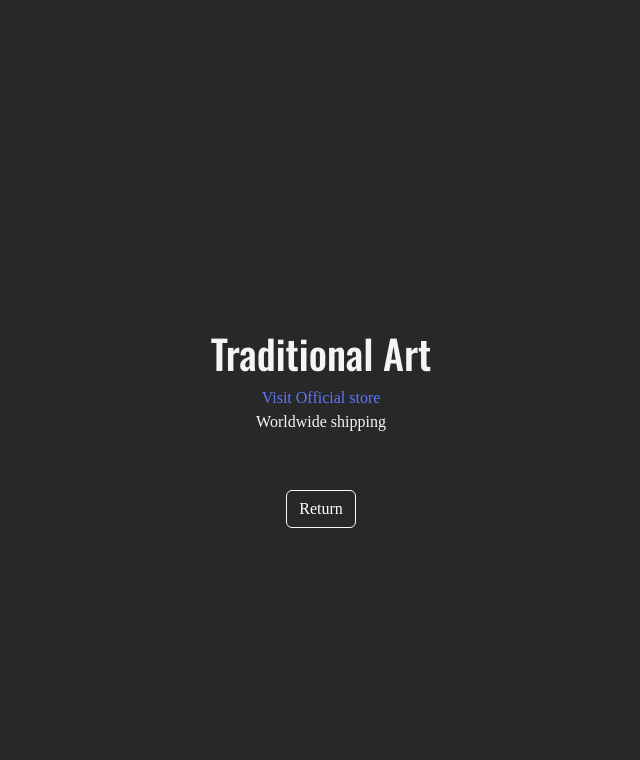
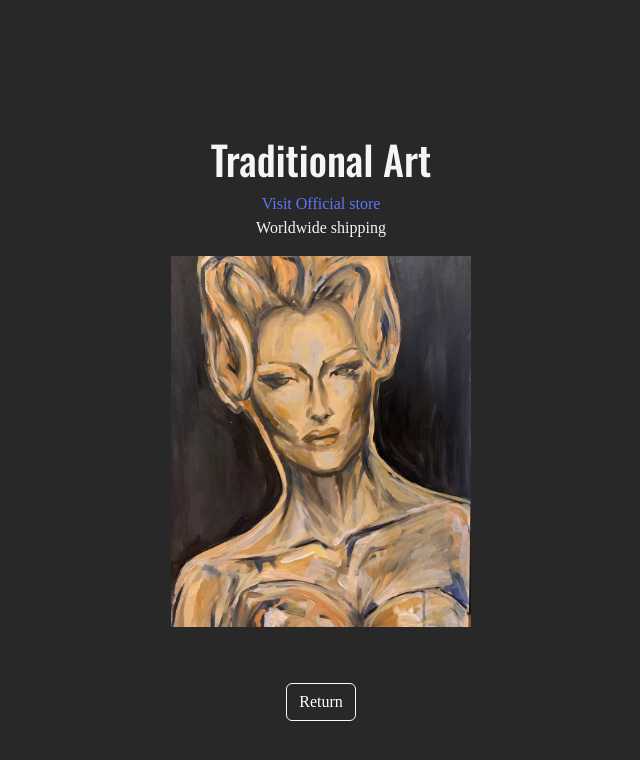
Before and after one commit to isidorae/art-portafolio, a React (Vite) app: page /#/traditional in a window 1280 px wide. Shown: the top 760 px of the page, without its empty margins (319-959 px from the left). Built offline with nearby package versions, Linux system fonts and the light colour scheme.

Commit message:
collections text + additional images traditional and prints

```diff
--- a/src/components/art/NftCollections.jsx
+++ b/src/components/art/NftCollections.jsx
@@ -6,6 +6,7 @@ import animamundi from "/public/animamundi.avif"
 import allart from "/public/allnfts.jpg"
 import muselux from "/public/muselux.avif"
 import nofantasy from "/public/no-fantasy-required.jpg"
+import Footer from "../Footer"
 
 export default function NftCollections() {
     return (
@@ -17,6 +18,7 @@ export default function NftCollections() {
                     </div>
             </section>
           <div className="d-flex flex-column mb-5">
+            <h2>Pick a Collection</h2>
             <section className="collection-container p-0 m-2">
                     <Link to="/nfts">
                         <div className="border-collections">
@@ -69,6 +71,9 @@ export default function NftCollections() {
                     </Link>
                 </section>
             </div>
+            <div className="mb-5 pb-5">
+            <Footer />
+            </div>
         </div>
         </>
     )
--- a/src/components/art/SpecificCollection.jsx
+++ b/src/components/art/SpecificCollection.jsx
@@ -33,7 +33,7 @@ export default function SpecificCollection({ collection }) {
     });
 
     return (
-        <div className="overflow-hidden">
+        <div className="vh-100">
             <section className="d-flex flex-row align-selft-start justify-content-start">
                 <div className="m-2">
                     <Button className="text-white" as={Link} to='/nft-collections' variant="outline-light">Return To Collections</Button>
--- a/src/components/traditional/PrintsStore.jsx
+++ b/src/components/traditional/PrintsStore.jsx
@@ -1,5 +1,6 @@
 import { Link } from "react-router-dom"
 import { Button } from "react-bootstrap"
+import hannibal from "/public/hannibal.jpg"
 
 export default function PrintsStore(){
     return(
@@ -13,6 +14,9 @@ export default function PrintsStore(){
                 </section>
                 <p>Worldwide shipping</p>
             </div>
+            <div>
+                <img src={hannibal} alt="say yes painting" className="img-fluid" width="300" height="auto"  />
+            </div>
             <section className="d-flex flex-row align-selft-center justify-content-center mt-5">
                         <div className="m-2">
                             <Button className="text-white" as={ Link } to='/' variant="outline-light">Return</Button>
--- a/src/components/traditional/TraditionalArt.jsx
+++ b/src/components/traditional/TraditionalArt.jsx
@@ -1,5 +1,6 @@
 import { Link } from "react-router-dom"
 import { Button } from "react-bootstrap"
+import traditional from "/public/traditional.jpg"
 
 export default function TraditionalArt(){
     return(
@@ -10,6 +11,10 @@ export default function TraditionalArt(){
                 <Link to="https://www.saatchiart.com/en-cl/isidorax" target="_blank">Visit Official store</Link>
                 <p>Worldwide shipping</p>
             </div>
+            <div>
+                <img src={traditional} alt="say yes painting" className="img-fluid" width="300"
+                        height="auto"  />
+            </div>
             <section className="d-flex flex-row align-selft-center justify-content-center mt-5">
                         <div className="m-2">
                             <Button className="text-white" as={ Link } to='/' variant="outline-light">Return</Button>
```
Also changed, not shown: public/hannibal.jpg (added), public/traditional.jpg (added).
